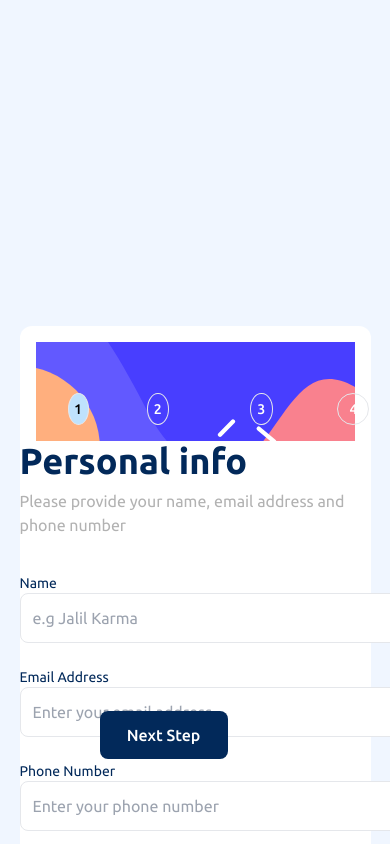
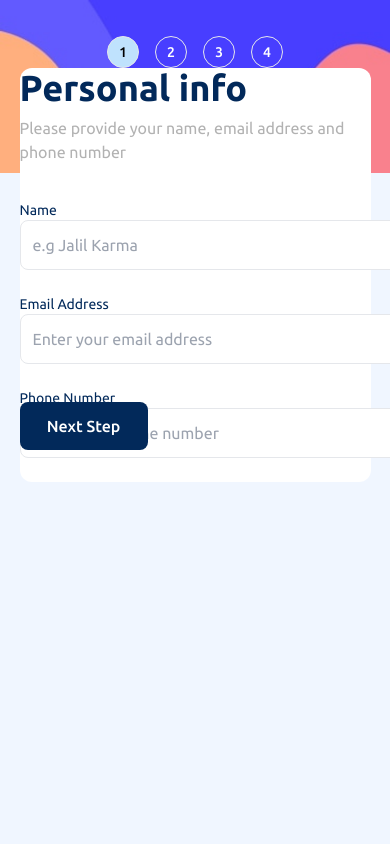
Before and after one commit to ifaronti/multi-step-form-challenge, a React (Create React App) app in the folder multi-steps/: page / in a window 390 px wide. Shown: the top 855 px of the page. Built offline with nearby package versions, Linux system fonts and the light colour scheme.

Commit message:
Finally figured out all about tailwind's responsive.. awesome tool!!!!

```diff
--- a/multi-steps/src/components/multiSteppApp/appGlobal.js
+++ b/multi-steps/src/components/multiSteppApp/appGlobal.js
@@ -9,10 +9,10 @@ import Confirmation from "./step4/confirmation"
 export default function AppGlobal(){
 
     return(
-        <div className="w-100% flex min-h-screen bg-[#f0f6ff]">
-            <div className={`my-auto relative mx-auto flex-col lg:flex-row flex w-[90%] lg:w-[940px] lg:h-[600px] h-48 rounded-xl bg-white`}>
+        <div className="w-full relative flex min-h-screen bg-[#f0f6ff]">
+            <div className={`lg:my-auto lg:relative lg:mx-auto flex-col lg:flex-row flex w-full lg:w-[940px] lg:h-[600px] h-full rounded-xl lg:bg-white`}>
                 <SideBar/>
-                <div className={`relative rounded-xl bg-white`}>
+                <div className={`relative w-[90%] mx-auto lg:mx-[all:unset] lg:w-full rounded-xl bg-white`}>
                     <Routes>
                         <Route path="/" element={<Info/>}/>
                         <Route path="/plans" element={<Plans/>}/>
--- a/multi-steps/src/components/multiSteppApp/nav/nav.js
+++ b/multi-steps/src/components/multiSteppApp/nav/nav.js
@@ -6,31 +6,31 @@ export default function SideBar(){
     const width = window.innerWidth
 
     const sideItems =
-            <div className="relative mt-9 lg:flex-col xl:flex-col 2xl:flex-col gap-1 flex-row 2xl:gap-8 flex xl:gap-8 lg:gap-8 pl-8">
-                <div className="flex items-center lg:gap-3 xl:gap-3 2xl:gap-3 gap-0">
-                    <div className={`rounded-[100%] text-sm font-Ubuntu-Medium ${page === 1 ? 'bg-[#bfe2fd] text-black' : 'bg-none text-white'} text-center pt-[5px] w-8 h-8 border-solid border-[1px]`}>1</div>
-                    <div className="invisible lg:visible xl:visible 2xl:visible">
-                        <p className="-mb-1 text-[#9699ab] text-[12.5px] font-Ubuntu-Regular">STEP 1</p>
+            <div className="relative mt-9 lg:mt-9 justify-center items-center w-[100%] lg:w-[all:unset] lg:flex-col gap-4 flex-row flex lg:gap-8 lg:pl-8">
+                <div className="flex items-center lg:gap-3">
+                    <div className={`rounded-[100%] text-sm font-Ubuntu-Medium ${page === 1 ? 'bg-[#bfe2fd] text-black' : 'bg-none text-white'} flex items-center justify-center w-[2rem] h-[2rem] border-solid border-[1px]`}>1</div>
+                    <div className="hidden lg:block">
+                        <p className="lg:-mb-1 text-[#9699ab] text-[12.5px] font-Ubuntu-Regular">STEP 1</p>
                         <p className="text-white font-Ubuntu-Medium">YOUR INFO</p>
                     </div>
                 </div>
-                <div className="flex items-center gap-3">
-                    <div className={`rounded-[100%] text-sm font-Ubuntu-Medium ${page === 2 ? 'bg-[#bfe2fd] text-black' : 'bg-none text-white'} text-center pt-[5px] w-8 h-8 border-solid border-[1px]`}>2</div>
-                    <div className="invisible lg:visible xl:visible 2xl:visible">
+                <div className="flex items-center lg:gap-3">
+                    <div className={`rounded-[100%] text-sm font-Ubuntu-Medium ${page === 2 ? 'bg-[#bfe2fd] text-black' : 'bg-none text-white'} flex items-center justify-center w-[2rem] h-[2rem] border-solid border-[1px]`}>2</div>
+                    <div className="hidden lg:block">
                         <p className="-mb-1 text-[#9699ab] text-[12.5px] font-Ubuntu-Regular">STEP 2</p>
                         <p className="text-white font-Ubuntu-Medium">SELECT PLAN</p>
                     </div>
                 </div>
-                <div className="flex items-center gap-3">
-                    <div className={`rounded-[100%] text-sm font-Ubuntu-Medium ${page === 3 ? 'bg-[#bfe2fd] text-balck' : 'bg-none text-white'} text-center pt-[5px] w-8 h-8 border-solid border-[1px]`}>3</div>
-                    <div className="invisible lg:visible xl:visible 2xl:visible">
+                <div className="flex items-center lg:gap-3">
+                    <div className={`rounded-[100%] text-sm font-Ubuntu-Medium ${page === 3 ? 'bg-[#bfe2fd] text-balck' : 'bg-none text-white'} flex items-center justify-center w-[2rem] h-[2rem] border-solid border-[1px]`}>3</div>
+                    <div className="hidden lg:block">
                         <p className="-mb-1 text-[#9699ab] text-[12.5px] font-Ubuntu-Regular">STEP 3</p>
                         <p className="text-white font-Ubuntu-Medium">ADD-ONS</p>
                     </div>
                 </div>
-                <div className="flex items-center gap-3">
-                    <div className={`rounded-[100%] text-sm font-Ubuntu-Medium ${page === 4 ? 'bg-[#bfe2fd] text-black' : 'bg-none text-white'} text-center pt-[5px] w-8 h-8 border-solid border-[1px]`}>4</div>
-                    <div className="invisible lg:visible xl:visible 2xl:visible">
+                <div className="flex items-center lg:gap-3">
+                    <div className={`rounded-[100%] text-sm font-Ubuntu-Medium ${page === 4 ? 'bg-[#bfe2fd] text-black' : 'bg-none text-white'} flex items-center justify-center w-[2rem] h-[2rem] border-solid border-[1px]`}>4</div>
+                    <div className="hidden lg:block">
                         <p className="-mb-1 text-[#9699ab] text-[12.5px] font-Ubuntu-Regular">STEP 4</p>
                         <p className="text-white font-Ubuntu-Medium">SUMMARY</p>
                     </div>
@@ -38,8 +38,8 @@ export default function SideBar(){
             </div>
 
     return(
-        <nav className="mx-4 pr-4 min-w-[275px] mt-4 relative">
-            <img className="absolute" src={`${process.env.PUBLIC_URL}/assets/images/${width <= 800 ? 'bg-sidebar-mobile.svg' : 'bg-sidebar-desktop.svg'}`} alt="" />
+        <nav className="lg:mx-4 max-h-[172px] lg:h-[570px] lg:pr-4 lg:min-w-[275px] w-[100%] lg:mt-4 relative">
+            <img className="absolute sm:h-[10.8rem] md:h-[10.8rem] lg:h-[570px] min-w-full lg:min-w-[275px]" src={`${process.env.PUBLIC_URL}/assets/images/${width <= 800 ? 'bg-sidebar-mobile.jpg' : 'bg-sidebar-desktop.svg'}`} alt="" />
             {sideItems}
         </nav>
     )
--- a/multi-steps/src/components/multiSteppApp/personalInfo/personalInfo.js
+++ b/multi-steps/src/components/multiSteppApp/personalInfo/personalInfo.js
@@ -58,9 +58,9 @@ export default function Info(){
     }
 
     return (
-        <main className='w-full relative lg:h-full lg:my-14 lg:mx-[5rem]'>
+        <main className='w-full relative lg:h-full lg:my-14 mx-auto lg:mr-[6.5rem]'>
             <Headers h1={h1} p={p}/>
-            <section className='relative'>
+            <section className='relative mx-auto'>
                 <InfoForm
                     phoneError={phoneError}
                     emailError={emailError}
@@ -69,7 +69,7 @@ export default function Info(){
                     onChange={handleChange}
                 />
             </section>
-            <div className='w-full absolute bottom-16 -right-20'>
+            <div className='w-full lg:ml-80 mx-auto absolute lg:bottom-14'>
                 <NavBtns/>
             </div>
         </main>
```
Also changed, not shown: multi-steps/public/assets/images/bg-sidebar-mobile.jpg (added).
